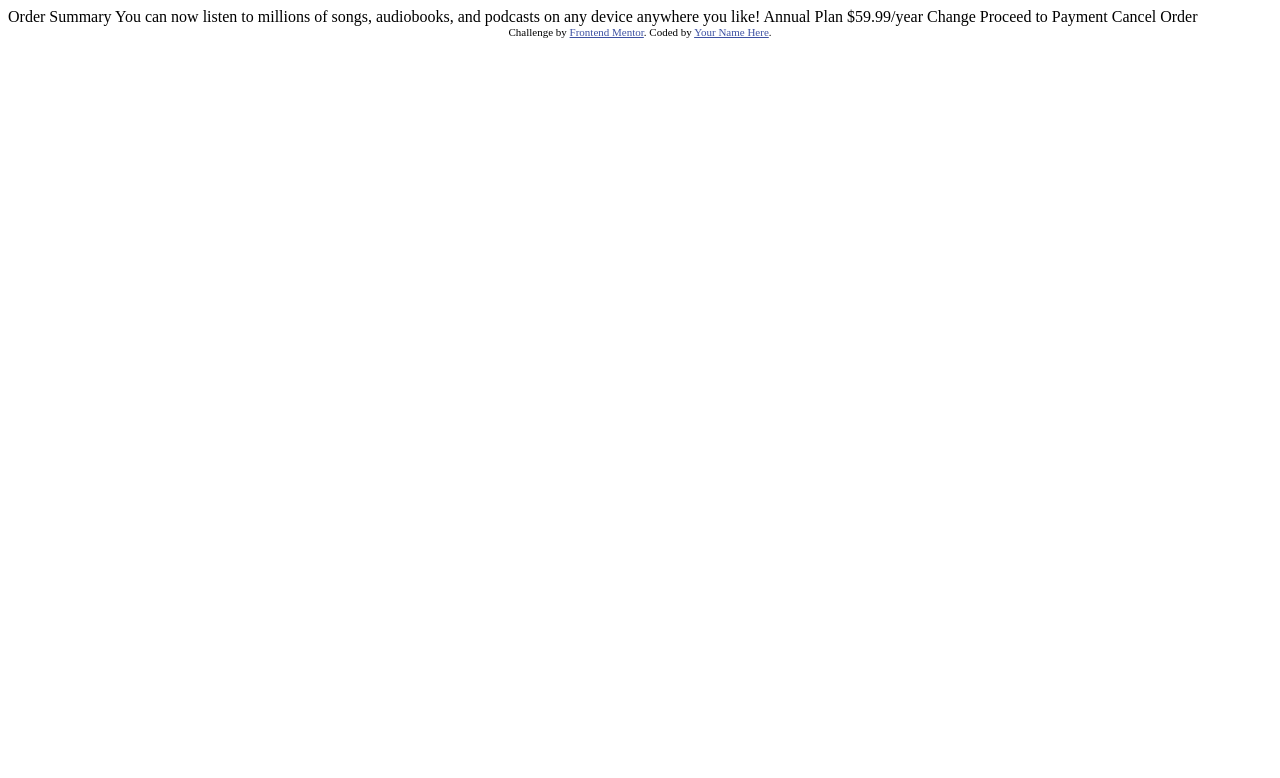
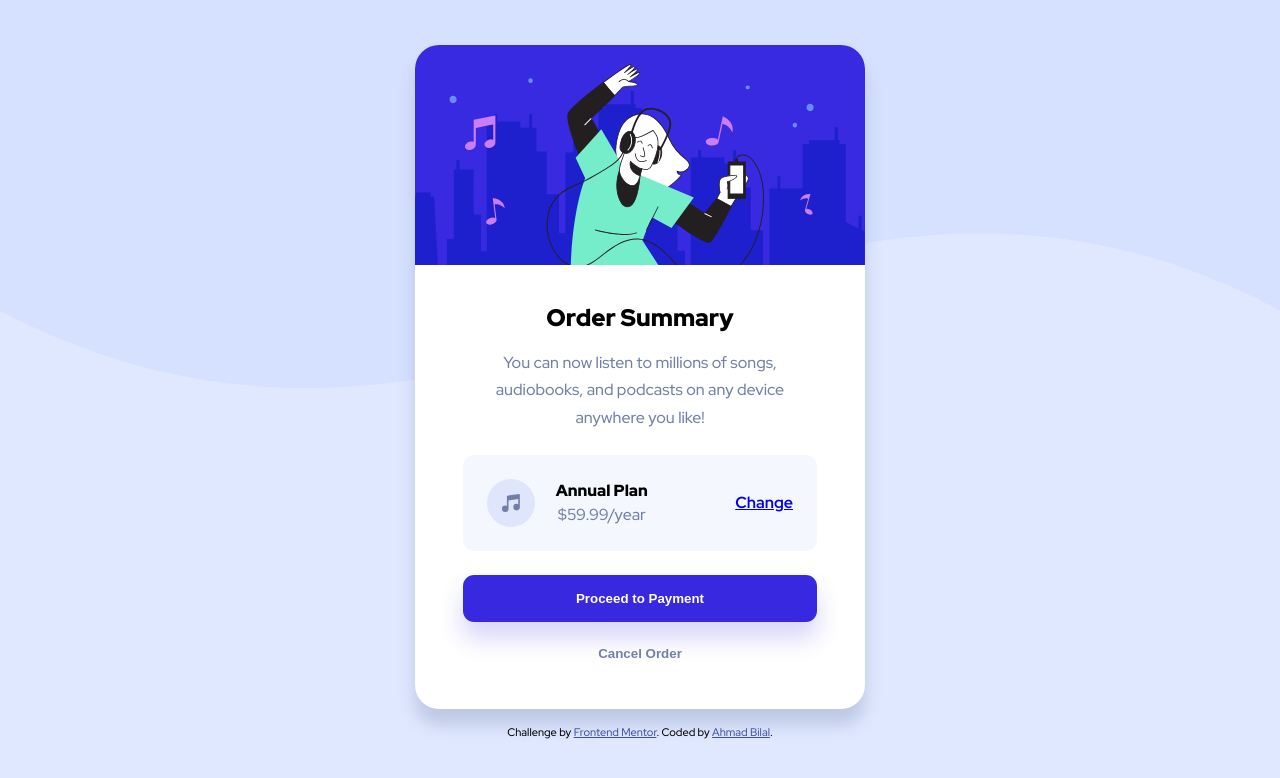
Before and after one commit to ahmadbilalse/order-summary-component, a plain HTML site: page index.html in a window 1280 px wide. Drawn offline with Linux system fonts and the light colour scheme.

Commit message:
Initial result

```diff
--- a/index.html
+++ b/index.html
@@ -1,37 +1,59 @@
 <!DOCTYPE html>
 <html lang="en">
+
 <head>
   <meta charset="UTF-8">
-  <meta name="viewport" content="width=device-width, initial-scale=1.0"> <!-- displays site properly based on user's device -->
+  <meta name="viewport" content="width=device-width, initial-scale=1.0">
+  <!-- displays site properly based on user's device -->
 
   <link rel="icon" type="image/png" sizes="32x32" href="./images/favicon-32x32.png">
+  <link rel="preconnect" href="https://fonts.googleapis.com">
+  <link rel="preconnect" href="https://fonts.gstatic.com" crossorigin>
+  <link href="https://fonts.googleapis.com/css2?family=Red+Hat+Display:wght@500;700;900&display=swap" rel="stylesheet">
+  <link rel="stylesheet" href="style.css">
 
   <title>Frontend Mentor | Order summary card</title>
 
-  <!-- Feel free to remove these styles or customise in your own stylesheet 👍 -->
   <style>
-    .attribution { font-size: 11px; text-align: center; }
-    .attribution a { color: hsl(228, 45%, 44%); }
+    .attribution {
+      padding: 1rem 0;
+      font-size: 11px;
+      text-align: center;
+    }
+
+    .attribution a {
+      color: hsl(228, 45%, 44%);
+    }
   </style>
 </head>
+
 <body>
-
-  Order Summary
-
-  You can now listen to millions of songs, audiobooks, and podcasts on any
-  device anywhere you like!
-
-  Annual Plan
-  $59.99/year
-
-  Change
-
-  Proceed to Payment
-  Cancel Order
-
-  <div class="attribution">
-    Challenge by <a href="https://www.frontendmentor.io?ref=challenge" target="_blank">Frontend Mentor</a>.
-    Coded by <a href="#">Your Name Here</a>.
+  <div>
+    <div class="card">
+      <img class="hero-image" src="./images/illustration-hero.svg" alt="hero image">
+      <div class="card__content">
+        <h1 class="card__title">Order Summary</h1>
+        <p class="card__description">You can now listen to millions of songs, audiobooks, and podcasts on any device
+          anywhere you like!</p>
+        <div class="tile">
+          <img class="tile__icon" src="./images/icon-music.svg" alt="">
+          <div class="tile__content-wrapper">
+            <div class="tile__title">Annual Plan</div>
+            <div class="tile__description">$59.99/year</div>
+          </div>
+          <a class="tile__action" href="#">Change</a>
+        </div>
+        <div>
+          <button class="button button--primary">Proceed to Payment</button>
+          <button class="button button--secondary">Cancel Order</button>
+        </div>
+      </div>
+    </div>
+    <div class="attribution">
+      Challenge by <a href="https://www.frontendmentor.io?ref=challenge" target="_blank">Frontend Mentor</a>.
+      Coded by <a href="https://github.com/ahmadbilalse">Ahmad Bilal</a>.
+    </div>
   </div>
 </body>
+
 </html>
--- /dev/null
+++ b/style.css
@@ -0,0 +1,155 @@
+:root {
+    --color-pale-blue: hsl(225, 100%, 94%);
+    --color-bright-blue: hsl(245, 75%, 52%);
+    --color-bright-blue-shadow: hsla(245, 75%, 52%, 0.2);
+    --color-bright-blue-hover: hsla(245, 75%, 52%, 0.7);
+    --color-very-pale-blue: hsl(225, 100%, 98%);
+    --color-desaturated-blue: hsl(224, 23%, 55%);
+    --color-desaturated-blue-shadow: hsla(224, 23%, 55%, 0.3);
+    --color-dark-blue: hsl(223, 47%, 23%);
+}
+
+* {
+    box-sizing: border-box;
+}
+
+html {
+    font-size: 16px;
+    font-family: 'Red Hat Display', sans-serif;
+    box-sizing: border-box;
+}
+
+body {
+    background-image: url('./images/pattern-background-desktop.svg');
+    background-repeat: no-repeat;
+    background-size: contain;
+    background-color: var(--color-pale-blue);
+    box-sizing: border-box;
+    min-height: 100vh;
+    display: flex;
+    align-items: center;
+    justify-content: center;
+    margin: 0;
+    padding: 1rem;
+}
+
+.card {
+    margin: auto;
+    max-width: 450px;
+    background-color: #fff;
+    border-radius: 1.5rem;
+    overflow: hidden;
+    box-shadow: 0 1rem 1rem var(--color-desaturated-blue-shadow);
+}
+
+.hero-image {
+    width: 100%;
+}
+
+.card__content {
+    padding: 2rem 3rem;
+    text-align: center;
+}
+
+.card__title {
+    font-size: 1.5rem;
+    font-weight: 900;
+    padding: 0;
+    margin: 0;
+}
+
+.card__description {
+    color: var(--color-desaturated-blue);
+    line-height: 1.7;
+}
+
+.tile {
+    display: flex;
+    align-items: center;
+    border-radius: 0.7rem;
+    background-color: var(--color-very-pale-blue);
+    padding: 1.5rem;
+}
+
+.card__content .tile {
+    margin: 1.5rem 0;
+}
+
+.tile__content-wrapper {
+    padding: 0 1.3rem;
+    line-height: 1.5;
+}
+
+.tile__title {
+    font-weight: 900;
+}
+
+.tile__description {
+    color: var(--color-desaturated-blue);
+}
+
+.tile__action {
+    margin-left: auto;
+    font-weight: 700;
+}
+
+.tile__action:hover {
+    color: var(--color-bright-blue-hover);
+}
+
+.card__content .button {
+    margin-top: 0.5rem;
+}
+
+.button {
+    display: block;
+    width: 100%;
+    padding: 1rem;
+    border: none;
+    border-radius: 0.7rem;
+    font-weight: 900;
+    cursor: pointer;
+}
+
+.button--primary {
+    background-color: var(--color-bright-blue);
+    color: #fff;
+    box-shadow: 0 1rem 1.5rem var(--color-bright-blue-shadow);
+}
+
+.button--primary:hover {
+    background-color: var(--color-bright-blue-hover);
+}
+
+.button--secondary {
+    background-color: transparent;
+    color: var(--color-desaturated-blue);
+}
+
+.button--secondary:hover {
+    color: black;
+}
+
+@media only screen and (max-width: 600px) {
+    body {
+        background-image: url('./images/pattern-background-mobile.svg');
+    }
+
+    .card__content {
+        padding: 2rem;
+        text-align: center;
+    }
+
+    .tile {
+        padding: 1rem;
+    }
+}
+
+@media only screen and (max-width: 320px) {
+    .tile {
+        flex-direction: column;
+    }
+    .tile__action {
+        margin-left: 0;
+    }
+}
```
